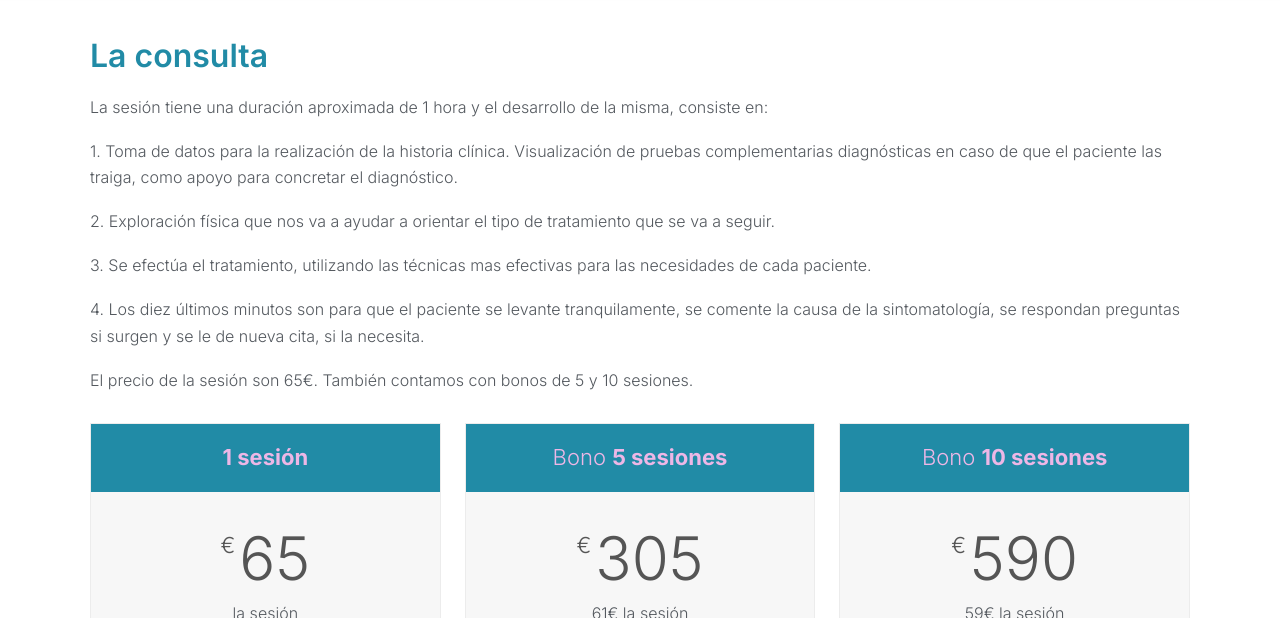
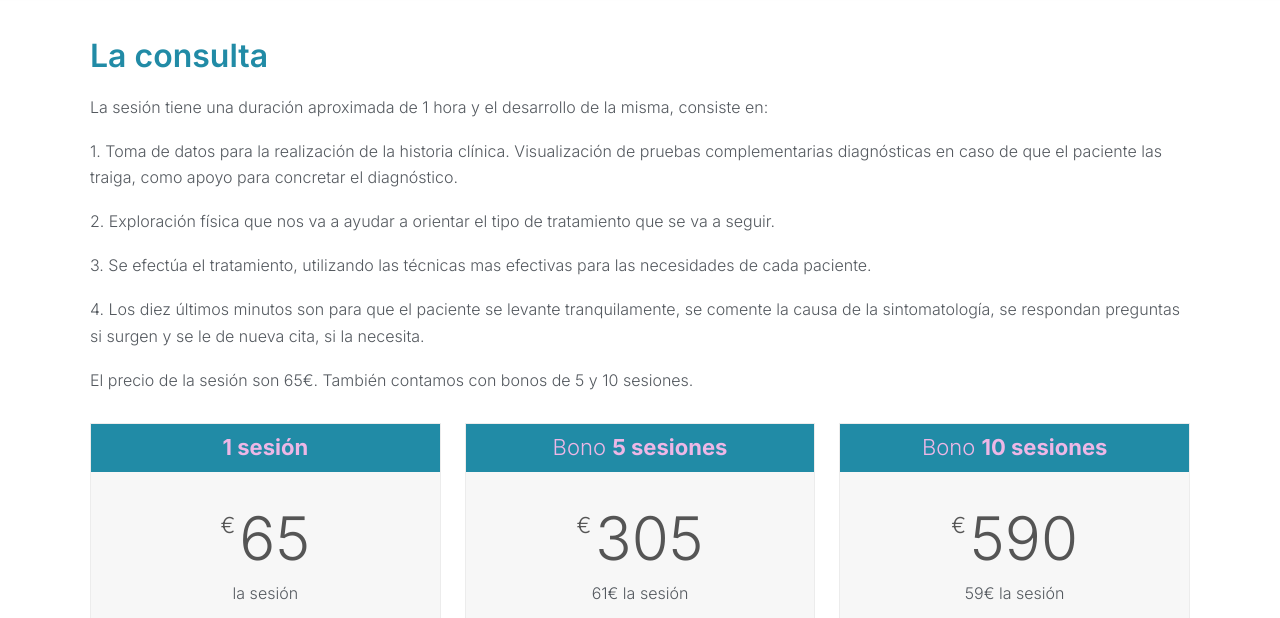
Before and after one commit to Lalag9/web-nueva-fisio, a plain HTML site: page la-consulta/index.html in a window 1280 px wide. Shown: the part 182-800 px from the top of the page. Drawn offline with Linux system fonts and the light colour scheme; a web font is replaced by a local one.

Commit message:
Reducir altura de la cabecera de tarjetas de tarifas

```diff
--- a/assets/css/styles.css
+++ b/assets/css/styles.css
@@ -1103,7 +1103,7 @@ ul, ol {
 
 .price-card__header {
   background-color: var(--color-primary);
-  padding: 20px 16px;
+  padding: 10px 16px;
 }
 
 .price-card__title {
```
